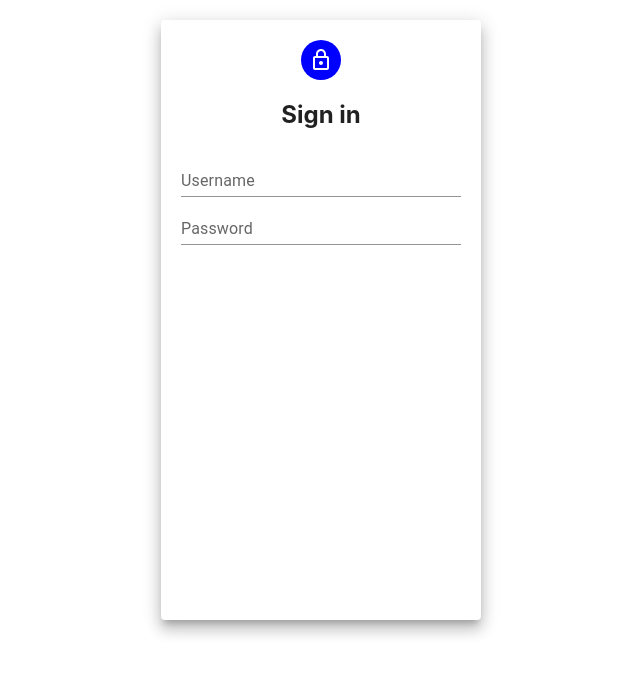
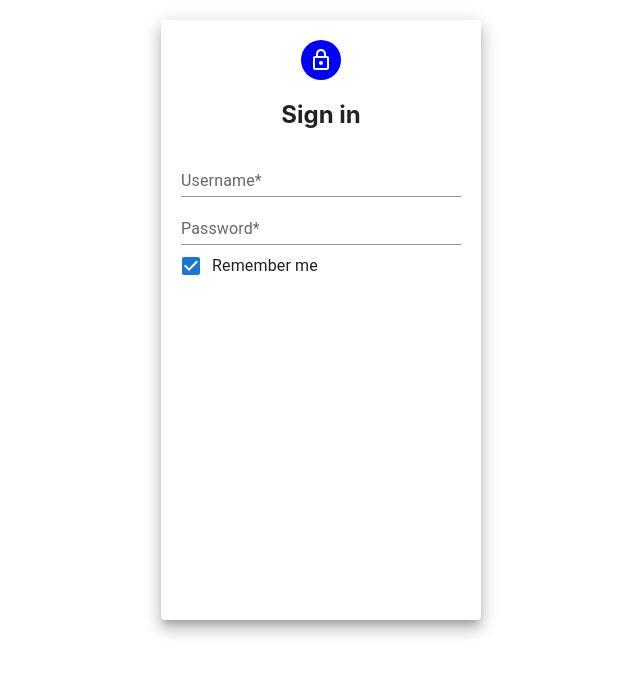
Before and after one commit to Asna1303/Placeme-2.0, a React (Create React App) app: page / in a window 1280 px wide. Shown: the top 674 px of the page, without its empty margins (319-959 px from the left). Built offline with nearby package versions, Linux system fonts and the light colour scheme.

Commit message:
added a remeber me checkbox

```diff
--- a/src/molecules/login.js
+++ b/src/molecules/login.js
@@ -4,6 +4,8 @@ import Paper from '@mui/material/Paper';
 import Avatar from '@mui/material/Avatar';
 import LockOutlinedIcon from '@mui/icons-material/LockOutlined';
 import TextField from '@mui/material/TextField';
+import Checkbox from '@mui/material/Checkbox';
+import FormControlLabel from '@mui/material/FormControlLabel';
 
 const Login=() =>{
     const paperStyle={padding :20, height : '70vh', width:280,margin:"20px auto"}
@@ -15,9 +17,11 @@ const Login=() =>{
   <Avatar style={avatarStyle}> <LockOutlinedIcon /></Avatar>
   <h2>Sign in</h2>
   </Grid>
-  <TextField id="standard-basic" label="Username" variant="standard" placeholder="Enter your name" fullWidth/>
-  <TextField id="standard-basic" label="Password" variant="standard" placeholder="Enter your password" type='password' fullWidth/>
-
+  <TextField id="standard-basic" label="Username*" variant="standard" placeholder="Enter your name" fullWidth/>
+  <TextField id="standard-basic" label="Password*" variant="standard" placeholder="Enter your password" type='password' fullWidth/>
+  <Grid container justifyContent="flex-start" alignItems="center">
+                    <FormControlLabel control={<Checkbox defaultChecked />} label="Remember me" />
+                </Grid>
 
 
 </Paper>
```
